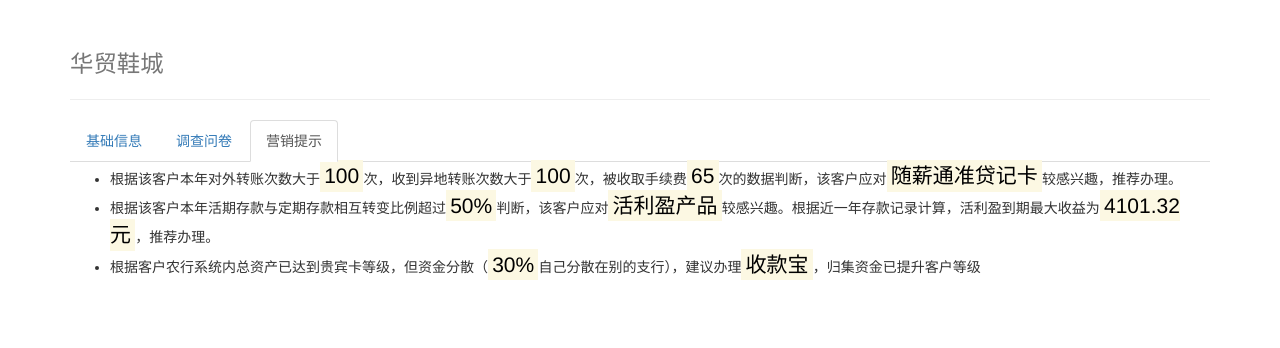
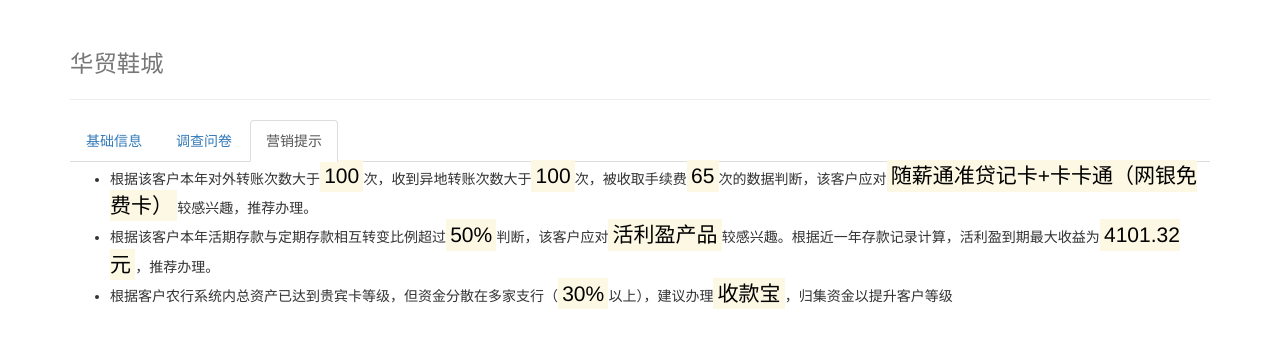
Before and after one commit to j-iNFINITE/ICS, a Django app: template templates/client-need.html in a window 1280 px wide. Shown: the top 348 px of the page. Run offline with Django 3.2, Linux system fonts and the light colour scheme; the template is opened without the code that fills it, so the values that code supplies are empty; some libraries are stand-ins or nearby versions.

```diff
--- a/templates/client-need.html
+++ b/templates/client-need.html
@@ -1,9 +1,9 @@
 {% extends 'client-base.html' %}
 {% block clientbase %}
 <ul >
-    <li>根据该客户本年对外转账次数大于<mark class="lead">100</mark>次，收到异地转账次数大于<mark class="lead">100</mark>次，被收取手续费<mark class="lead">65</mark>次的数据判断，该客户应对<mark class="lead">随薪通准贷记卡</mark>较感兴趣，推荐办理。</li>
+    <li>根据该客户本年对外转账次数大于<mark class="lead">100</mark>次，收到异地转账次数大于<mark class="lead">100</mark>次，被收取手续费<mark class="lead">65</mark>次的数据判断，该客户应对<mark class="lead">随薪通准贷记卡+卡卡通（网银免费卡）</mark>较感兴趣，推荐办理。</li>
     <li>根据该客户本年活期存款与定期存款相互转变比例超过<mark class="lead">50%</mark>判断，该客户应对<mark class="lead">活利盈产品</mark>较感兴趣。根据近一年存款记录计算，活利盈到期最大收益为<mark class="lead">4101.32元</mark>，推荐办理。</li>
-    <li>根据客户农行系统内总资产已达到贵宾卡等级，但资金分散（<mark class="lead">30%</mark>自己分散在别的支行），建议办理<mark class="lead">收款宝</mark>，归集资金已提升客户等级 </li>
+    <li>根据客户农行系统内总资产已达到贵宾卡等级，但资金分散在多家支行（<mark class="lead">30%</mark>以上），建议办理<mark class="lead">收款宝</mark>，归集资金以提升客户等级 </li>
 </ul>
 
 {% endblock %}
```
Also changed, not shown: db.sqlite3.
